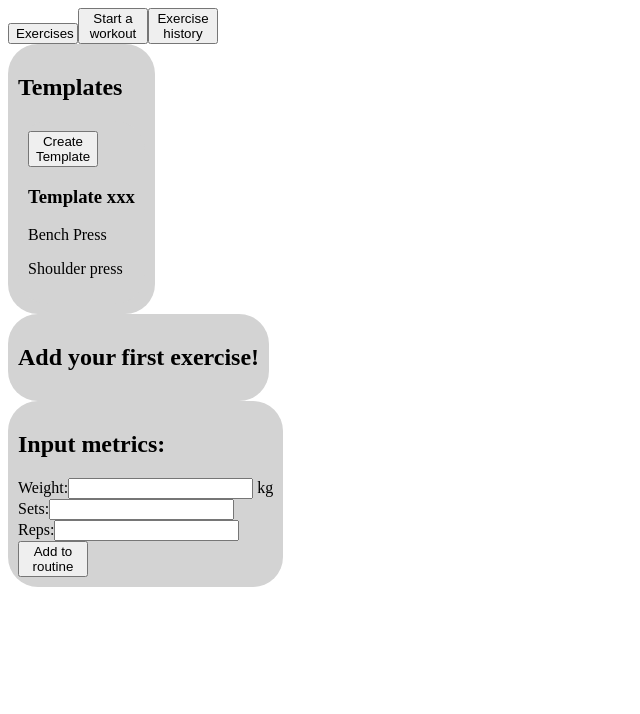
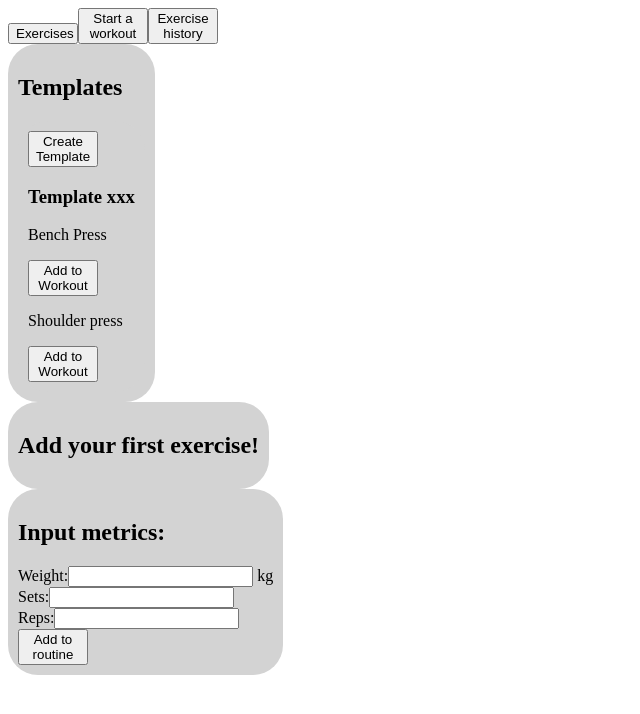
Before and after one commit to christianyarwood62/workout-app, a React (Vite) app: page / in a window 1280 px wide. Both pictures are taken after a click on the button "Start a workout". Shown: the top 714 px of the page, without its empty margins (0-640 px from the left). Built offline with nearby package versions, Linux system fonts and the light colour scheme.

Commit message:
Planned routine updates with static list

```diff
--- a/src/App.jsx
+++ b/src/App.jsx
@@ -142,6 +142,7 @@ function App() {
         <WorkoutTab
           exerciseRoutine={exerciseRoutine}
           chosenExerciseForRoutine={chosenExerciseForRoutine}
+          onAddToWorkout={handleAddExerciseToRoutine}
         />
       )}
       {tab === tab3 && <ExerciseHistoryTab />}
@@ -190,7 +191,6 @@ function Exercise({
       <button onClick={() => onSelection(exercise)}>
         {isSelected ? "Hide details" : "Show details"}
       </button>
-      <button onClick={() => onAddToWorkout(exercise)}>Add to Workout</button>
     </div>
   );
 }
@@ -213,10 +213,14 @@ function ExerciseDetails({ selectedExercise, onSelection }) {
   );
 }
 
-function WorkoutTab({ exerciseRoutine, chosenExerciseForRoutine }) {
+function WorkoutTab({
+  exerciseRoutine,
+  chosenExerciseForRoutine,
+  onAddToWorkout,
+}) {
   return (
     <div>
-      <TemplateList />
+      <TemplateList onAddToWorkout={onAddToWorkout} />
       <RoutineList
         className="routine-list"
         exerciseRoutine={exerciseRoutine}
@@ -227,22 +231,28 @@ function WorkoutTab({ exerciseRoutine, chosenExerciseForRoutine }) {
   );
 }
 
-function TemplateList() {
+function TemplateList({ onAddToWorkout }) {
   return (
     <div className="container">
       <h2>Templates</h2>
-      <TemplateWorkout />
+      <TemplateWorkout onAddToWorkout={onAddToWorkout} />
     </div>
   );
 }
 
-function TemplateWorkout() {
+function TemplateWorkout({ onAddToWorkout }) {
   return (
     <div className="container">
       <button>Create Template</button>
       <h3>Template xxx</h3>
       <p>Bench Press</p>
+      <button onClick={() => onAddToWorkout("bench press")}>
+        Add to Workout
+      </button>
       <p>Shoulder press</p>
+      <button onClick={() => onAddToWorkout("Shoulder press")}>
+        Add to Workout
+      </button>
     </div>
   );
 }
@@ -287,7 +297,7 @@ function RoutineList({ exerciseRoutine, chosenExerciseForRoutine }) {
           <h2>Add your first exercise!</h2>
         )}
         {chosenExerciseForRoutine &&
-          exerciseRoutine.map((exercise) => <div>{exercise.name}</div>)}
+          exerciseRoutine.map((exercise) => <div>{exercise}</div>)}
       </div>
     </div>
   );
```
